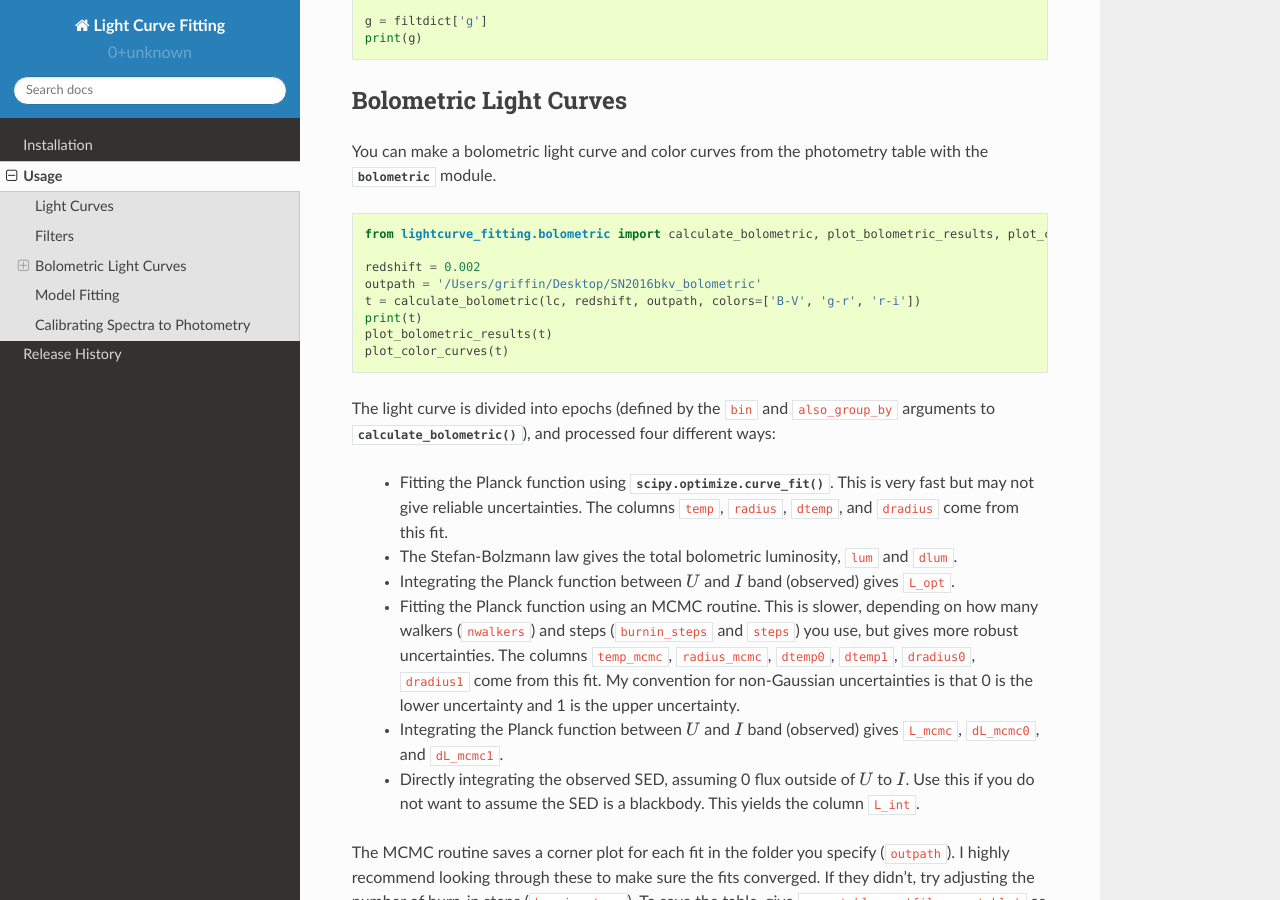
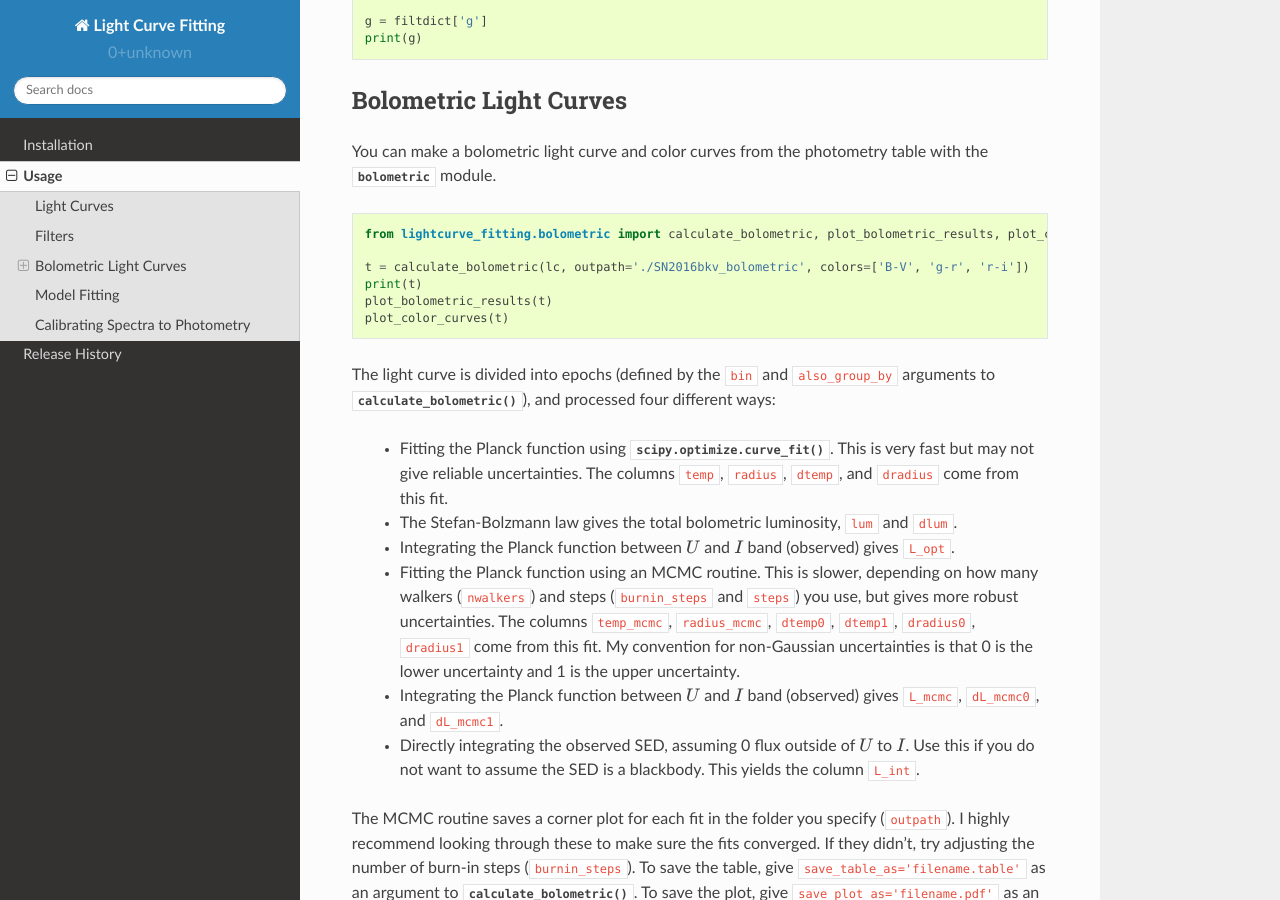
Before and after one commit to griffin-h/lightcurve_fitting, a Sphinx documentation site: the page built from docs/source/usage.rst, in a window 1280 px wide and 900 px high, scrolled down 1963 px. Built offline with Sphinx 7.4.7 and the Read the Docs theme 2.0.0, drawn with Linux system fonts in a browser that asks for light colours; pages that are not in the unit, such as notebooks, are missing from menus.

Commit message:
switch bolometric module to use z from lc.meta

```diff
--- a/docs/source/release-history.rst
+++ b/docs/source/release-history.rst
@@ -10,6 +10,7 @@ Unreleased
 * Parse filters in :meth:`.LC.where` (removes need for user to access ``filtdict``)
 * Add options to add auxiliary axes and fancy legends to light curve plots
 * Avoid warnings/NaN when models are evaluated at negative phases
+* Update :func:`.calculate_bolometric` to use redshift from :class:`.LC` object. A deprecation warning is issued if the ``z`` parameter is used, although it will still work for now.
 * Bug fix in :class:`.ShockCooling3` when :math:`R_V \ne 3.1`
 * Read the filter curves on the fly when accessing :class:`.Filter` properties ``trans``, ``wl_eff``, ``dwl``, ``wl_range``, ``freq_eff``, ``dfreq``, or ``freq_range``
 * Finish removing deprecated way of storing supernova properties in :class:`Supernova` object
--- a/docs/source/usage.rst
+++ b/docs/source/usage.rst
@@ -83,9 +83,7 @@ You can make a bolometric light curve and color curves from the photometry table
 
     from lightcurve_fitting.bolometric import calculate_bolometric, plot_bolometric_results, plot_color_curves
 
-    redshift = 0.002
-    outpath = '/Users/griffin/Desktop/SN2016bkv_bolometric'
-    t = calculate_bolometric(lc, redshift, outpath, colors=['B-V', 'g-r', 'r-i'])
+    t = calculate_bolometric(lc, outpath='./SN2016bkv_bolometric', colors=['B-V', 'g-r', 'r-i'])
     print(t)
     plot_bolometric_results(t)
     plot_color_curves(t)
```
Also changed, not shown: lightcurve_fitting.ipynb, 1 other file.
